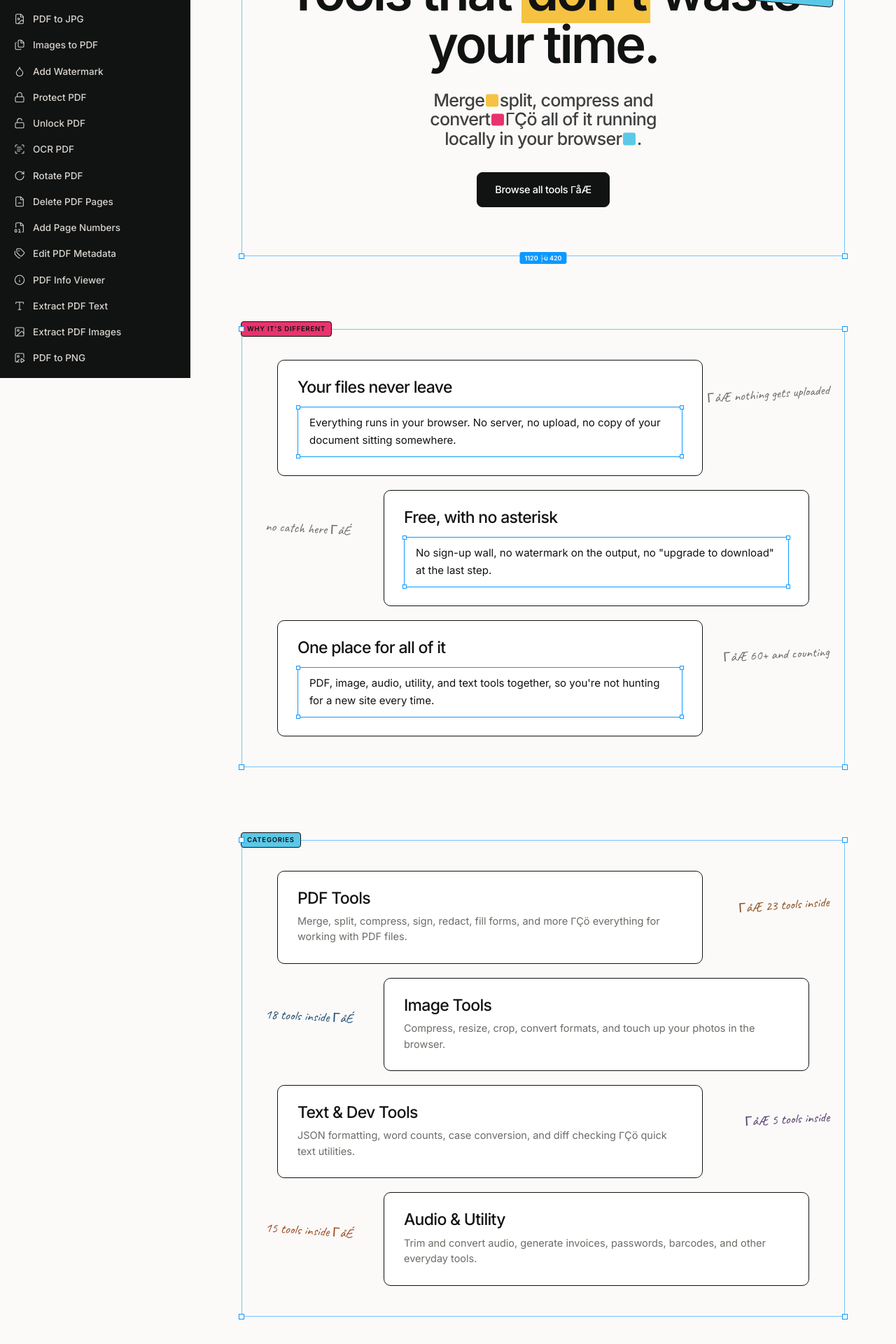
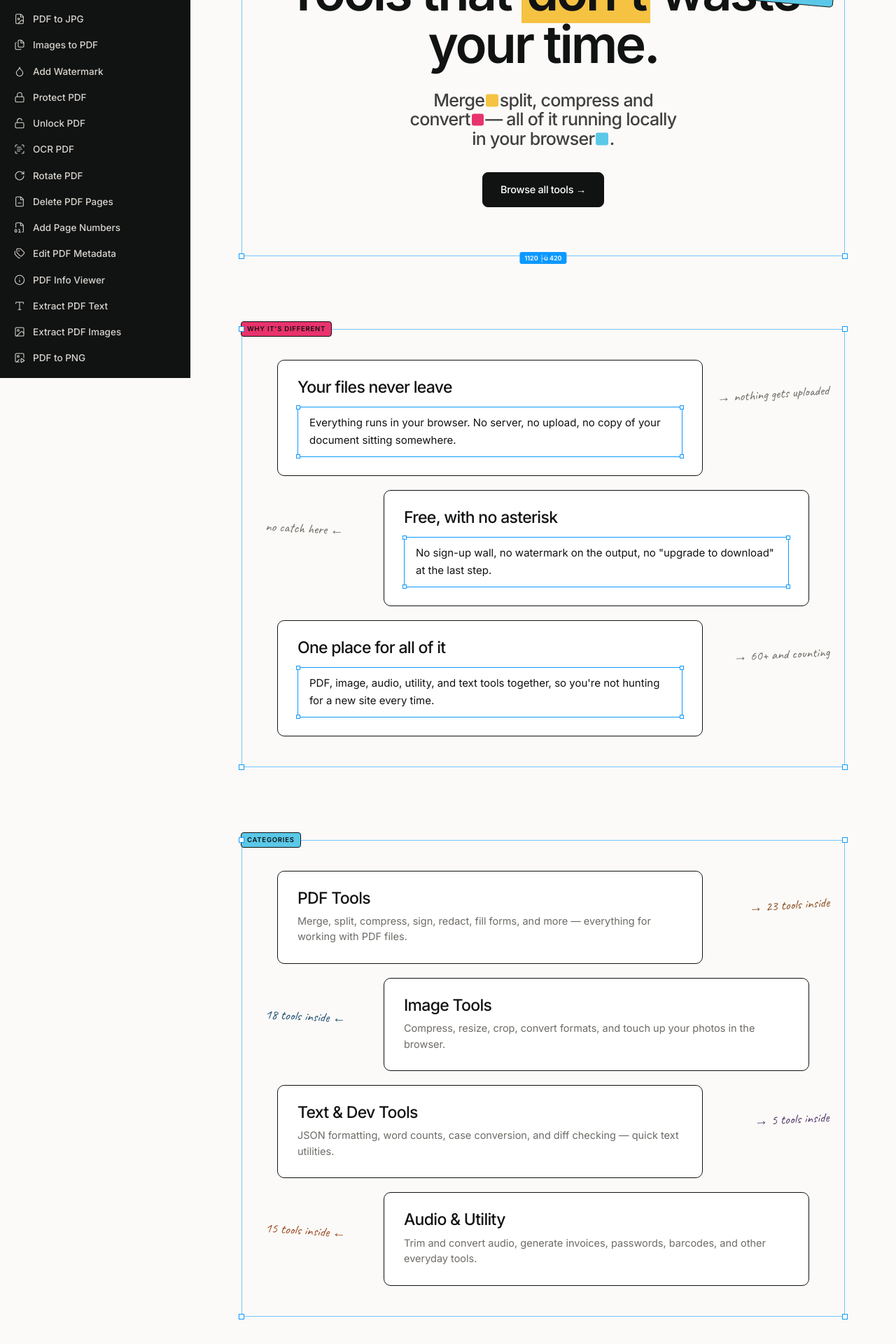
Before and after one commit to Sujithkrys/ihatetools, a Next.js app: page /home in a window 1280 px wide. Shown: the part 260-2180 px from the top of the page at 70% size. Built offline with nearby package versions, Linux system fonts and the light colour scheme.

Commit message:
Fix corrupted Unicode characters on home page

```diff
--- a/src/app/home/page.tsx
+++ b/src/app/home/page.tsx
@@ -37,13 +37,13 @@ export default function Home() {
             Tools that <span className="bg-yellow text-[#111212] px-[0.09em]">don&apos;t</span> waste your time.
           </h1>
           <p className="disp text-[clamp(18px,2.5vw,25px)] max-w-[24ch] mx-auto mt-[28px] text-ink/80">
-            Merge<span className="inline-block w-[0.7em] h-[0.7em] rounded-[3px] bg-yellow translate-y-[0.02em] mx-[0.08em]" />split, compress and convert<span className="inline-block w-[0.7em] h-[0.7em] rounded-[3px] bg-pink translate-y-[0.02em] mx-[0.08em]" />ΓÇö all of it running locally in your browser<span className="inline-block w-[0.7em] h-[0.7em] rounded-[3px] bg-cyan translate-y-[0.02em] mx-[0.08em]" />.
+            Merge<span className="inline-block w-[0.7em] h-[0.7em] rounded-[3px] bg-yellow translate-y-[0.02em] mx-[0.08em]" />split, compress and convert<span className="inline-block w-[0.7em] h-[0.7em] rounded-[3px] bg-pink translate-y-[0.02em] mx-[0.08em]" />— all of it running locally in your browser<span className="inline-block w-[0.7em] h-[0.7em] rounded-[3px] bg-cyan translate-y-[0.02em] mx-[0.08em]" />.
           </p>
           <Link
             href="/tools"
             className="cta browse inline-flex gap-[8px] mt-[34px] bg-ink text-paper border-[1.5px] border-ink px-[25px] py-[13px] rounded-[8px] font-medium text-[14.5px] tracking-[-0.02em] cursor-pointer hover:-translate-y-[2px] hover:border-pink transition-all"
           >
-            Browse all tools ΓåÆ
+            Browse all tools →
           </Link>
         </div>
       </Frame>
@@ -53,19 +53,19 @@ export default function Home() {
         <div className="grid gap-[20px] max-w-[760px] mx-auto">
           {/* Block 1 */}
           <div className="blk border-[1.5px] border-ink rounded-[10px] p-[26px_28px] relative bg-paper mr-0 md:mr-[20%]">
-            <span className="absolute top-[34px] right-[-30%] font-handwriting text-[19px] text-grey whitespace-nowrap -rotate-[4deg] hidden lg:block">ΓåÆ nothing gets uploaded</span>
+            <span className="absolute top-[34px] right-[-30%] font-handwriting text-[19px] text-grey whitespace-nowrap -rotate-[4deg] hidden lg:block">→ nothing gets uploaded</span>
             <h3 className="disp text-[23px] mb-[9px]">Your files never leave</h3>
             <SelectedText className="mt-[6px]">Everything runs in your browser. No server, no upload, no copy of your document sitting somewhere.</SelectedText>
           </div>
           {/* Block 2 */}
           <div className="blk border-[1.5px] border-ink rounded-[10px] p-[26px_28px] relative bg-paper ml-0 md:ml-[20%]">
-            <span className="absolute top-[40px] left-[-28%] font-handwriting text-[19px] text-grey whitespace-nowrap rotate-[3deg] hidden lg:block">no catch here ΓåÉ</span>
+            <span className="absolute top-[40px] left-[-28%] font-handwriting text-[19px] text-grey whitespace-nowrap rotate-[3deg] hidden lg:block">no catch here ←</span>
             <h3 className="disp text-[23px] mb-[9px]">Free, with no asterisk</h3>
             <SelectedText className="mt-[6px]">No sign-up wall, no watermark on the output, no &quot;upgrade to download&quot; at the last step.</SelectedText>
           </div>
           {/* Block 3 */}
           <div className="blk border-[1.5px] border-ink rounded-[10px] p-[26px_28px] relative bg-paper mr-0 md:mr-[20%]">
-            <span className="absolute top-[34px] right-[-30%] font-handwriting text-[19px] text-grey whitespace-nowrap -rotate-[3deg] hidden lg:block">ΓåÆ 60+ and counting</span>
+            <span className="absolute top-[34px] right-[-30%] font-handwriting text-[19px] text-grey whitespace-nowrap -rotate-[3deg] hidden lg:block">→ 60+ and counting</span>
             <h3 className="disp text-[23px] mb-[9px]">One place for all of it</h3>
             <SelectedText className="mt-[6px]">PDF, image, audio, utility, and text tools together, so you&apos;re not hunting for a new site every time.</SelectedText>
           </div>
@@ -81,11 +81,11 @@ export default function Home() {
             className="blk block border-[1.5px] border-ink rounded-[10px] p-[26px_28px] relative bg-paper mr-0 md:mr-[20%] hover:-translate-y-[2px] transition-transform cursor-pointer no-underline group"
           >
             <span className="scribble sc1 sc-pdf absolute top-[34px] right-[-30%] font-handwriting text-[19px] whitespace-nowrap -rotate-[4deg] hidden lg:block">
-              ΓåÆ {allPdfTools.length} tools inside
+              → {allPdfTools.length} tools inside
             </span>
             <h3 className="disp text-[23px] mb-[9px] text-ink">PDF Tools</h3>
             <p className="text-[14.5px] leading-[1.55] text-grey">
-              Merge, split, compress, sign, redact, fill forms, and more ΓÇö everything for working with PDF files.
+              Merge, split, compress, sign, redact, fill forms, and more — everything for working with PDF files.
             </p>
           </Link>
 
@@ -95,7 +95,7 @@ export default function Home() {
             className="blk block border-[1.5px] border-ink rounded-[10px] p-[26px_28px] relative bg-paper ml-0 md:ml-[20%] hover:-translate-y-[2px] transition-transform cursor-pointer no-underline group"
           >
             <span className="scribble sc2 sc-img absolute top-[40px] left-[-28%] font-handwriting text-[19px] whitespace-nowrap rotate-[3deg] hidden lg:block">
-              {allImageTools.length} tools inside ΓåÉ
+              {allImageTools.length} tools inside ←
             </span>
             <h3 className="disp text-[23px] mb-[9px] text-ink">Image Tools</h3>
             <p className="text-[14.5px] leading-[1.55] text-grey">
@@ -109,11 +109,11 @@ export default function Home() {
             className="blk block border-[1.5px] border-ink rounded-[10px] p-[26px_28px] relative bg-paper mr-0 md:mr-[20%] hover:-translate-y-[2px] transition-transform cursor-pointer no-underline group"
           >
             <span className="scribble sc3 sc-txt absolute top-[34px] right-[-30%] font-handwriting text-[19px] whitespace-nowrap -rotate-[3deg] hidden lg:block">
-              ΓåÆ {allTextTools.length} tools inside
+              → {allTextTools.length} tools inside
             </span>
             <h3 className="disp text-[23px] mb-[9px] text-ink">Text &amp; Dev Tools</h3>
             <p className="text-[14.5px] leading-[1.55] text-grey">
-              JSON formatting, word counts, case conversion, and diff checking ΓÇö quick text utilities.
+              JSON formatting, word counts, case conversion, and diff checking — quick text utilities.
             </p>
           </Link>
 
@@ -123,7 +123,7 @@ export default function Home() {
             className="blk block border-[1.5px] border-ink rounded-[10px] p-[26px_28px] relative bg-paper ml-0 md:ml-[20%] hover:-translate-y-[2px] transition-transform cursor-pointer no-underline group"
           >
             <span className="scribble sc4 sc-aud absolute top-[40px] left-[-28%] font-handwriting text-[19px] whitespace-nowrap rotate-[4deg] hidden lg:block">
-              {allAudioAndUtilityTools.length} tools inside ΓåÉ
+              {allAudioAndUtilityTools.length} tools inside ←
             </span>
             <h3 className="disp text-[23px] mb-[9px] text-ink">Audio &amp; Utility</h3>
             <p className="text-[14.5px] leading-[1.55] text-grey">
```
